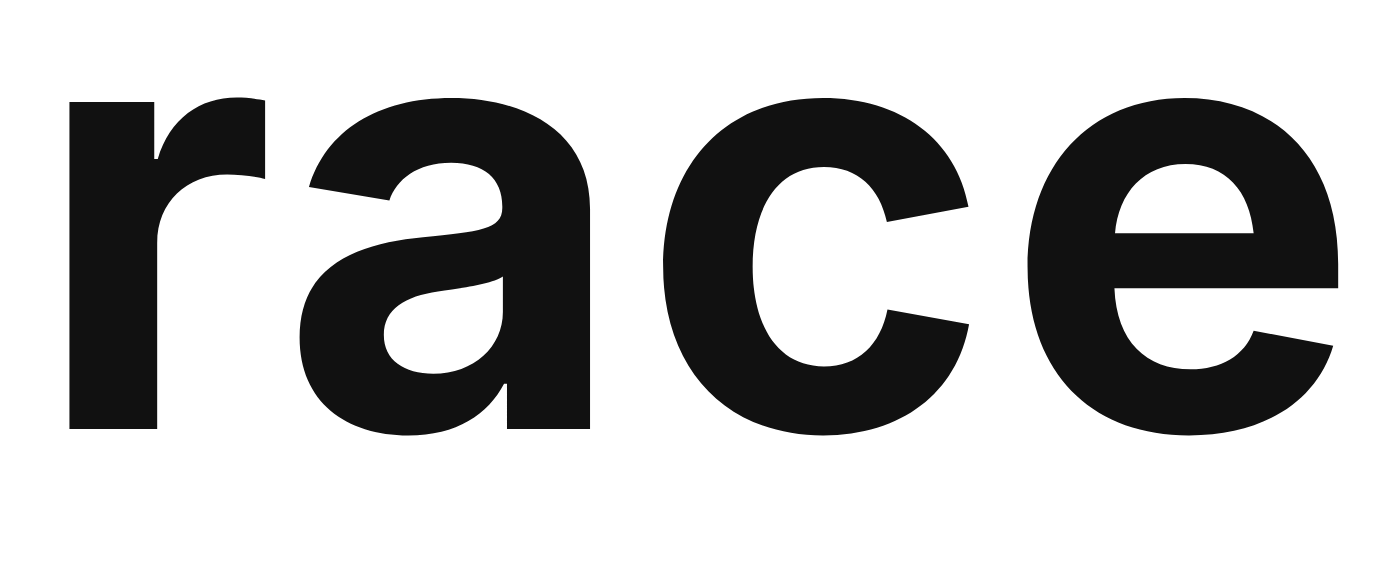
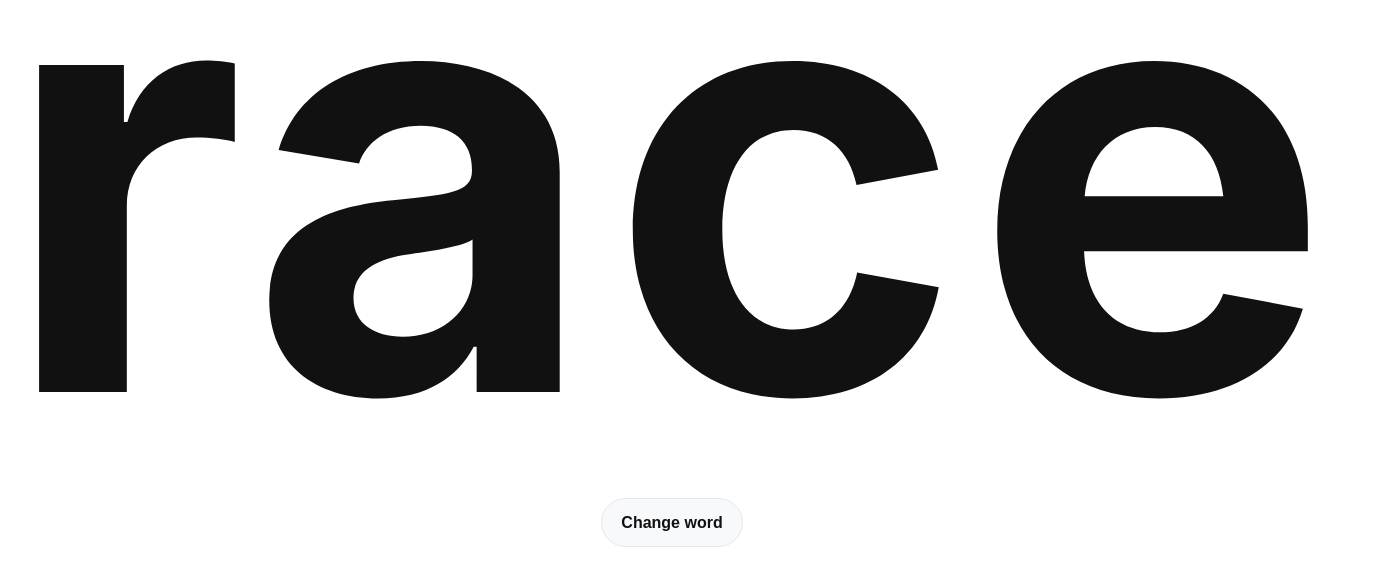
Before and after one commit to Teegleto/Motivationrace, a plain HTML site: page index.html in a window 1280 px wide. Shown: the part 221-806 px from the top of the page, 1373 px wide, since content can reach past the window. Drawn offline with Linux system fonts and the light colour scheme.

Commit message:
Update index.html

```diff
--- a/index.html
+++ b/index.html
@@ -4,18 +4,15 @@
     <meta charset="utf-8" />
     <meta name="viewport" content="width=device-width, initial-scale=1" />
     <title>race</title>
-    <meta name="description" content="Full-screen word that changes on tap/click." />
+    <meta name="description" content="Full-screen word with a button to cycle through a list." />
     <style>
       :root {
         --bg: #ffffff;
         --fg: #111111;
+        --gap: 24px;
       }
 
-      html, body {
-        height: 100%;
-        margin: 0;
-      }
-
+      html, body { height: 100%; margin: 0; }
       body {
         background: var(--bg);
         color: var(--fg);
@@ -27,35 +24,43 @@
         place-items: center;
       }
 
-      /* Container ensures perfect centering and gives JS a box to fit text within */
       .stage {
         width: 100vw;
-        height: 100svh;      /* better on mobile */
-        display: grid;
-        place-items: center;
-        padding: 4vmin;      /* tiny breathing room */
+        height: 100svh;
+        display: flex;
+        flex-direction: column;
+        align-items: center;
+        justify-content: center;
+        padding: 4vmin;
+        gap: var(--gap);
         user-select: none;
+        text-align: center;
       }
 
-      /* The word */
       #word {
         margin: 0;
         font-weight: 700;
+        letter-spacing: 0.02em;
         line-height: 1;
-        letter-spacing: 0.02em;
-        white-space: nowrap; /* keep on one line */
-        text-align: center;
-        /* A safe starting size; JS will resize precisely */
-        font-size: 20vw;
-        cursor: pointer;
+        white-space: nowrap;
+        font-size: 20vw; /* JS will refine to fit */
       }
 
-      /* Accessibility focus style if using keyboard */
-      #word:focus {
-        outline: none;
-        text-decoration: underline;
-        text-underline-offset: 0.15em;
+      #nextBtn {
+        appearance: none;
+        border: 1px solid #e5e7eb;
+        background: #f8f9fb;
+        color: #111111;
+        padding: 0.9rem 1.2rem;
+        border-radius: 999px;
+        font-size: 1rem;
+        font-weight: 600;
+        cursor: pointer;
+        transition: transform 120ms ease, background 120ms ease, border-color 120ms ease;
       }
+      #nextBtn:hover { background: #f1f3f7; }
+      #nextBtn:active { transform: translateY(1px); }
+      #nextBtn:focus-visible { outline: 2px solid #111; outline-offset: 2px; }
 
       @media (prefers-reduced-motion: reduce) {
         * { transition: none !important; animation: none !important; }
@@ -63,66 +68,55 @@
     </style>
   </head>
   <body>
-    <div class="stage">
-      <h1 id="word" role="button" tabindex="0" aria-label="Tap to change the word">race</h1>
+    <div class="stage" id="stage">
+      <h1 id="word">race</h1>
+      <button id="nextBtn" type="button" aria-label="Show a random word">Change word</button>
     </div>
 
     <script>
       // Words to cycle through
       const WORDS = ["race", "Woke", "quack", "waw", "teenage tech"];
 
-      const stage = document.querySelector(".stage");
+      const stage = document.getElementById("stage");
       const wordEl = document.getElementById("word");
+      const nextBtn = document.getElementById("nextBtn");
 
-      // Random choice not equal to the current word
+      // Pick a random next word that is not the current one
       function pickNext(current) {
         const choices = WORDS.filter(w => w !== current);
         return choices[Math.floor(Math.random() * choices.length)];
       }
 
-      // Fit the text to the stage using a fast binary search on font size
+      // Fit the word within the available area above the button
       function fitText() {
-        const maxPx = Math.max(window.innerWidth, window.innerHeight); // upper bound guess
-        let low = 10;          // min font size px
-        let high = Math.max(64, maxPx); // max font size px
-        const maxWidth = stage.clientWidth - 2;   // tiny buffer
-        const maxHeight = stage.clientHeight - 2; // tiny buffer
+        // Available width is the stage width, height is stage height minus button + gap
+        const maxWidth = stage.clientWidth - 2;
+        const controlsHeight = nextBtn.offsetHeight;
+        const styles = getComputedStyle(stage);
+        const gapPx = parseFloat(styles.gap) || 0;
+        const maxHeight = stage.clientHeight - controlsHeight - gapPx - 2;
 
-        // Binary search for the largest size that fits
-        for (let i = 0; i < 18; i++) { // ~18 iters is plenty
+        let low = 10;
+        let high = Math.max(64, Math.max(maxWidth, maxHeight));
+        for (let i = 0; i < 18; i++) {
           const mid = (low + high) / 2;
           wordEl.style.fontSize = mid + "px";
-
           const fits = wordEl.scrollWidth <= maxWidth && wordEl.scrollHeight <= maxHeight;
-          if (fits) {
-            low = mid;  // try bigger
-          } else {
-            high = mid; // too big
-          }
+          if (fits) low = mid; else high = mid;
         }
         wordEl.style.fontSize = Math.floor(low) + "px";
       }
 
-      // Change the word and refit
       function changeWord() {
         const current = wordEl.textContent;
         wordEl.textContent = pickNext(current);
         fitText();
       }
 
-      // Events: click/tap, keyboard, and resize
-      wordEl.addEventListener("click", changeWord);
-      wordEl.addEventListener("keydown", (e) => {
-        if (e.key === "Enter" || e.key === " ") {
-          e.preventDefault();
-          changeWord();
-        }
-      });
-
+      nextBtn.addEventListener("click", changeWord);
       window.addEventListener("resize", fitText);
       window.addEventListener("orientationchange", fitText);
 
-      // Initial fit once fonts settle
       const ready = () => fitText();
       if (document.fonts && document.fonts.ready) {
         document.fonts.ready.then(ready);
```
